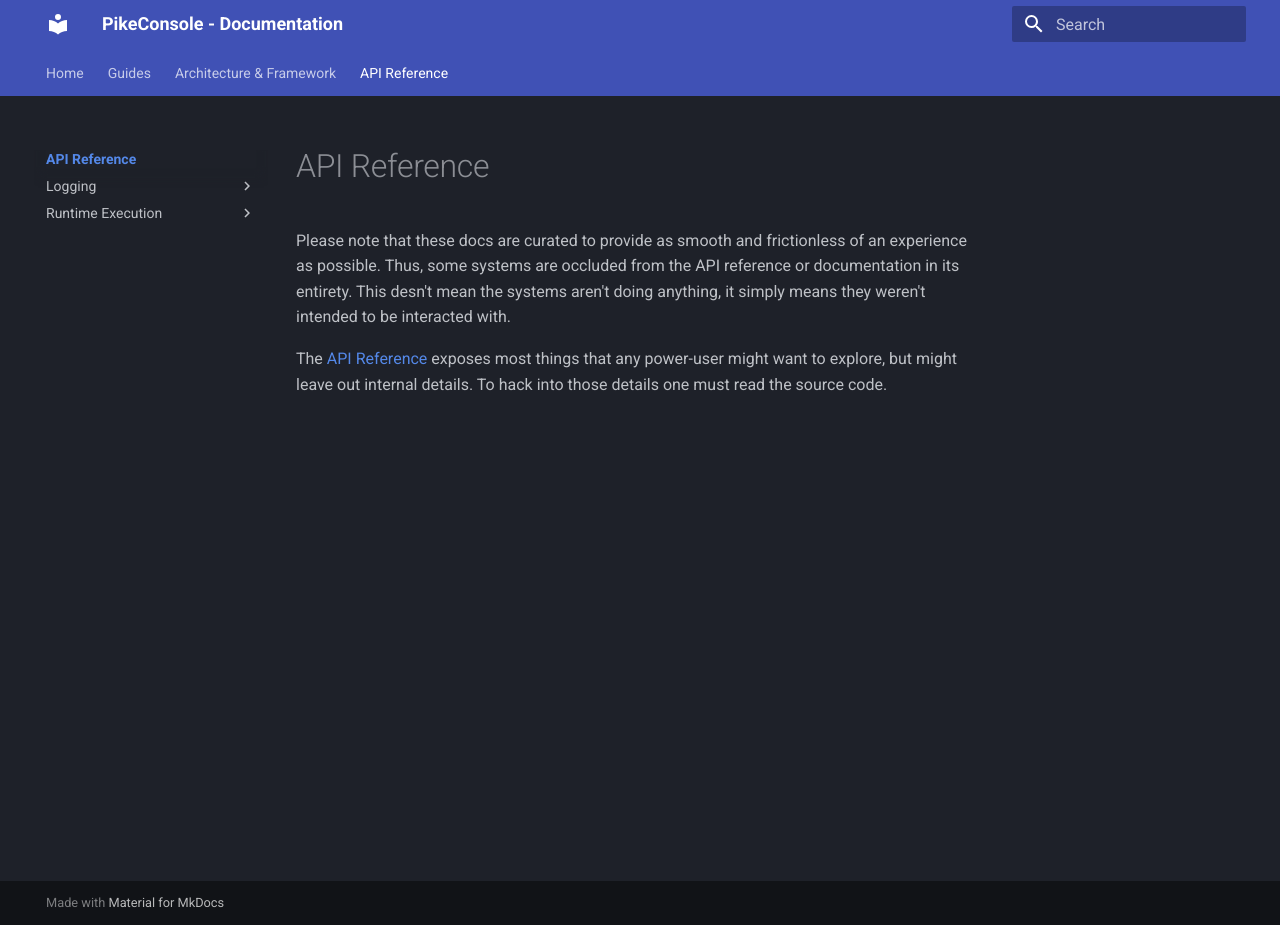
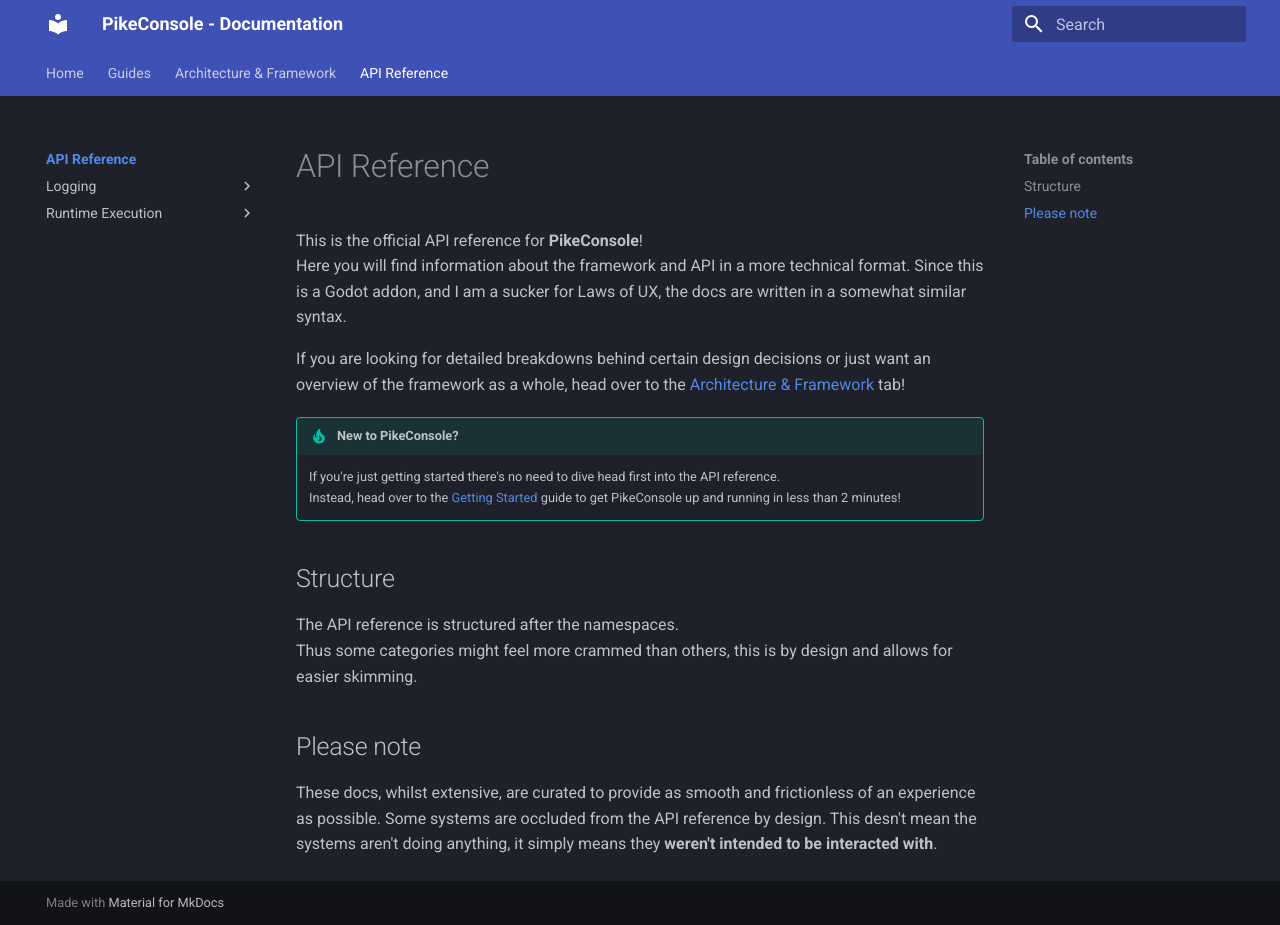
Before and after one commit to VonRiddarn/PikeConsole, an MkDocs documentation site: the page built from docs/api/index.md, in a window 1280 px wide and 925 px high. Built offline with MkDocs 1.6.1 and Material for MkDocs 9.7.7, drawn with Linux system fonts in a browser that asks for light colours.

Commit message:
docs: add CVarSetResponse to api ref and correct phrasing in indexes

```diff
--- a/docs/api/index.md
+++ b/docs/api/index.md
@@ -1,8 +1,19 @@
 # API Reference
+This is the official API reference for **PikeConsole**!
+Here you will find information about the framework and API in a more technical format. Since this is a Godot addon, and I am a sucker for Laws of UX, the docs are written in a somewhat similar syntax.
 
-Please note that these docs are curated to provide as smooth and frictionless of an experience as possible.
-Thus, some systems are occluded from the API reference or documentation in its entirety. This desn't mean the systems
-aren't doing anything, it simply means they weren't intended to be interacted with.
+If you are looking for detailed breakdowns behind certain design decisions or just want an overview of the framework as a whole, head over to the [Architecture & Framework](../architecture/index.md) tab!
 
-The [API Reference](./api/index.md) exposes most things that any power-user might want to explore,
-but might leave out internal details. To hack into those details one must read the source code.
+/// tip | New to PikeConsole?
+If you're just getting started there's no need to dive head first into the API reference.
+Instead, head over to the [Getting Started](../guides/getting_started.md) guide to get PikeConsole up and running in less than 2 minutes!
+///
+
+## Structure
+The API reference is structured after the namespaces.
+Thus some categories might feel more crammed than others,
+this is by design and allows for easier skimming.
+
+## Please note
+These docs, whilst extensive, are curated to provide as smooth and frictionless of an experience as possible. Some systems are occluded from the API reference by design. This desn't mean the systems
+aren't doing anything, it simply means they **weren't intended to be interacted with**.
--- a/mkdocs.yml
+++ b/mkdocs.yml
@@ -50,10 +50,17 @@
                 - LogTarget: api/Logging/LogTarget.md
                 - PikeLogger: api/Logging/PikeLogger.md
           - Runtime Execution:
-                # ALIAS FOLDER
-                - Aliases:
-                      - AliasRegistry: api/RuntimeExecution/Aliases/AliasRegistry.md
-                      - RegisterAliasResponseStatus: api/RuntimeExecution/Aliases/RegisterAliasResponseStatus.md
+                # RuntimeExecution ROOT
+                - RegistryBrowser: api/RuntimeExecution/RegistryBrowser.md
+                - SearchMode: api/RuntimeExecution/SearchMode.md
+                - StatementExecutor: api/RuntimeExecution/StatementExecutor.md
+                - ExecutionSource: api/RuntimeExecution/ExecutionSource.md
+                - StatementParser: api/RuntimeExecution/StatementParser.md
+                - ParsedStatement: api/RuntimeExecution/ParsedStatement.md
+                - ArgumentParser: api/RuntimeExecution/ArgumentParser.md
+                - Response&lt;T&gt;: api/RuntimeExecution/Response_T.md
+                - ExecutionResponseStatus: api/RuntimeExecution/ExecutionResponseStatus.md
+                - CvarSetResponseStatus: api/RuntimeExecution/CvarSetResponseStatus.md
                 # COMMANDS FOLDER
                 - Commands:
                       - CommandSet: api/RuntimeExecution/Commands/CommandSet.md
@@ -68,14 +75,3 @@
                       - CVarInt: api/CVars/CVarInt.md
                       - CVarString: api/CVars/CVarString.md
                       - PersistentCVarRegistry: api/CVars/PersistentCVarRegistry.md
-                # RuntimeExecution ROOT
-                - RuntimeExecutablesRegistry: api/RuntimeExecution/RuntimeExecutableRegistry.md
-                - SearchMode: api/RuntimeExecution/SearchMode.md
-                - StatementExecutor: api/RuntimeExecution/StatementExecutor.md
-                - ExecutionSource: api/RuntimeExecution/ExecutionSource.md
-                - StatementParser: api/RuntimeExecution/StatementParser.md
-                - ParsedStatement: api/RuntimeExecution/ParsedStatement.md
-                - ArgumentParser: api/RuntimeExecution/ArgumentParser.md
-                - Response&lt;T&gt;: api/RuntimeExecution/Response_T.md
-                - ExecutionResponseStatus: api/RuntimeExecution/ExecutionResponseStatus.md
-                - CvarSetResponseStatus: api/RuntimeExecution/CvarSetResponseStatus.md
```
Also changed, not shown: docs/api/RuntimeExecution/CvarSetResponseStatus.md (+47 -0 lines), docs/api/RuntimeExecution/ExecutionResponseStatus.md (+1 -1 lines), docs/api/RuntimeExecution/RegistryBrowser.md (added, +12 -0 lines), docs/api/RuntimeExecution/Aliases/AliasRegistry.md (deleted), docs/api/RuntimeExecution/Aliases/RegisterAliasResponseStatus.md (deleted), docs/api/RuntimeExecution/RuntimeExecutableRegistry.md (deleted).
